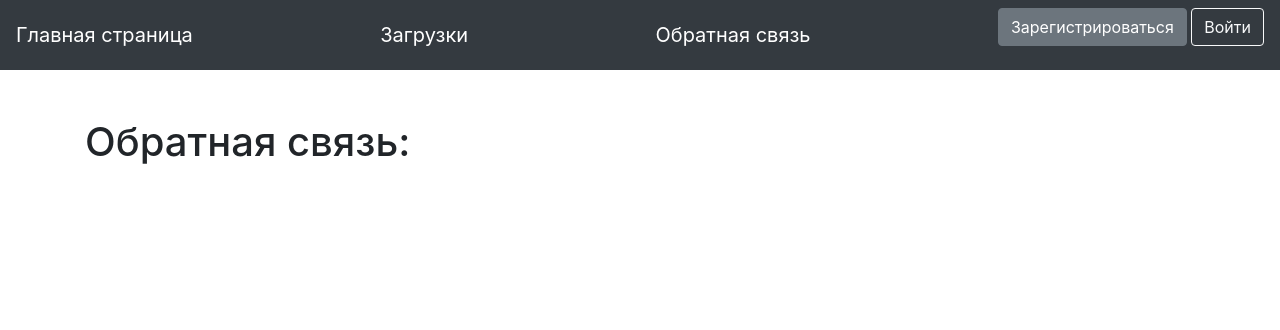
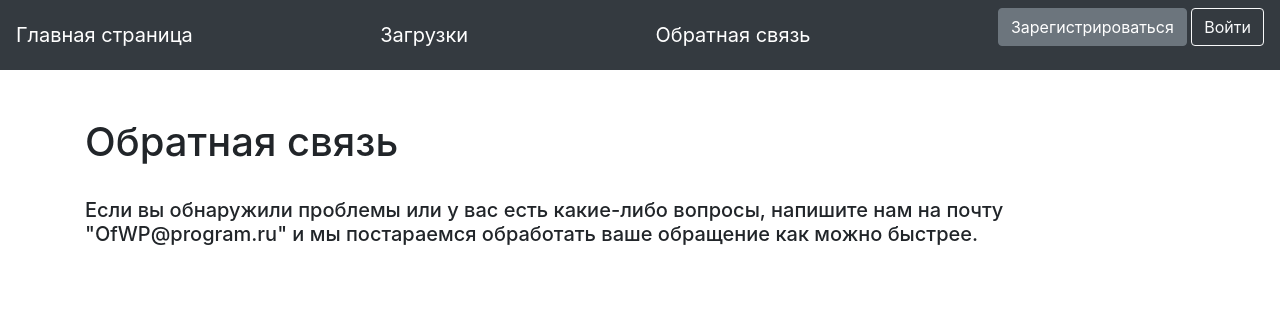
Before and after one commit to TheCreatPro/siteofwp, a Flask app: page /feedback in a window 1280 px wide. Shown: the top 330 px of the page. Run offline with Flask 3, Linux system fonts and the light colour scheme; some libraries are stand-ins or nearby versions.

Commit message:
Update feedback.html

```diff
--- a/project/templates/feedback.html
+++ b/project/templates/feedback.html
@@ -3,6 +3,8 @@
 {% block content %}
     <br>
     <br>
-    <h1>Обратная связь:</h1>
+    <h1>Обратная связь</h1>
+    <br>
+    <h5>Если вы обнаружили проблемы или у вас есть какие-либо вопросы, напишите нам на почту "OfWP@program.ru" и мы постараемся обработать ваше обращение как можно быстрее.</h5>
 
 {% endblock %}
```
